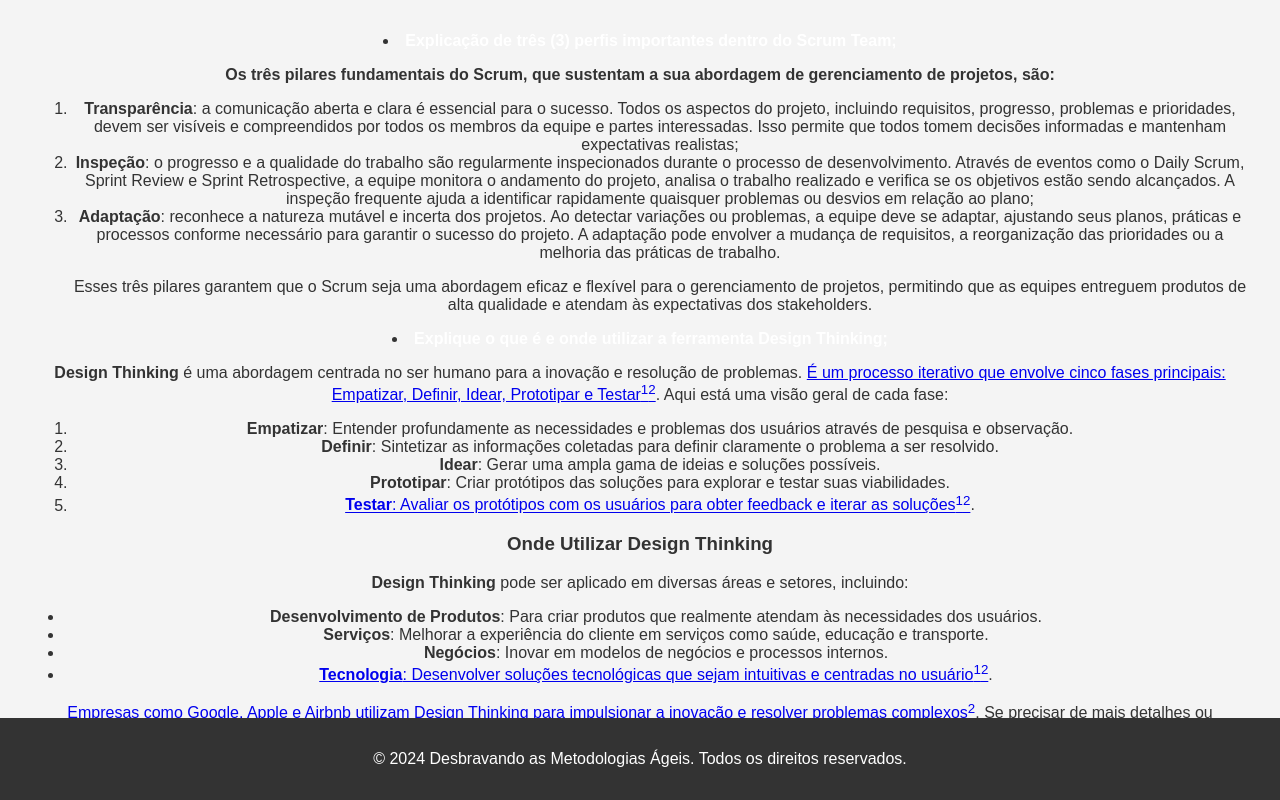
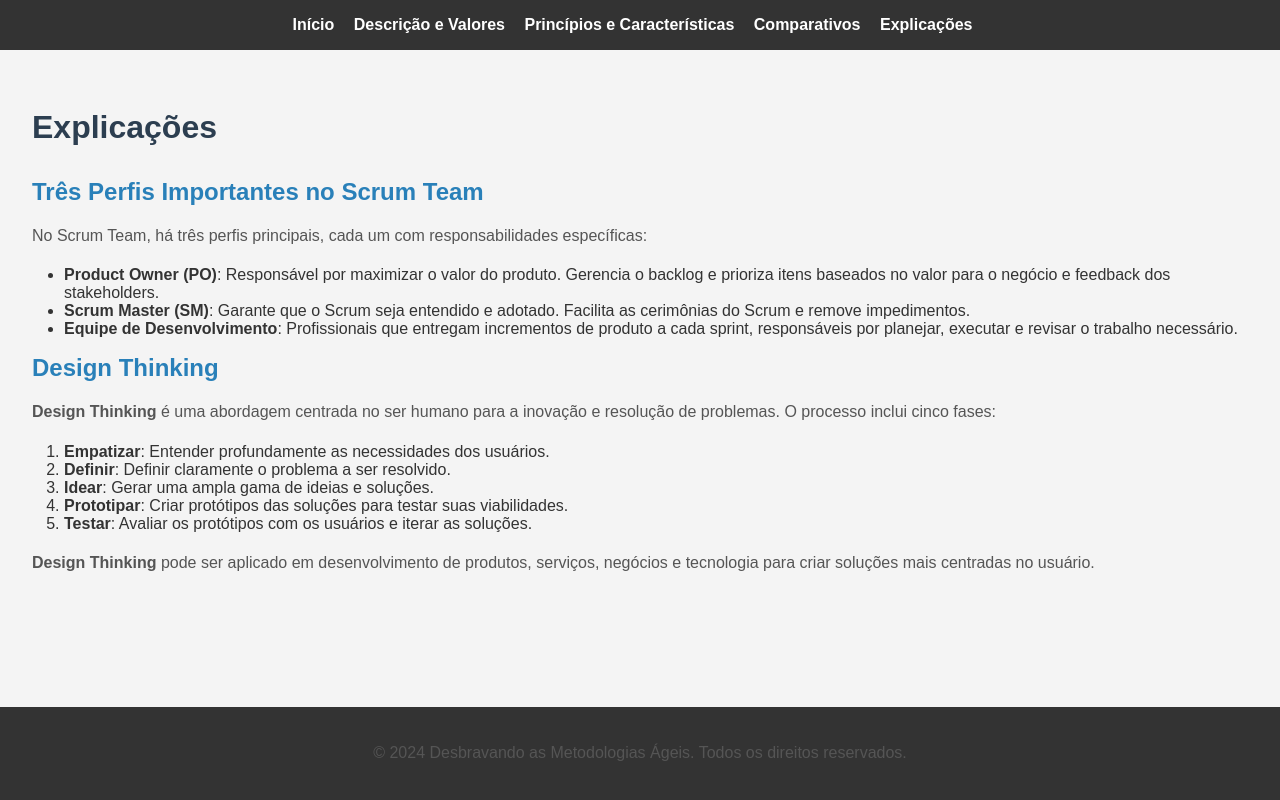
Before and after one commit to CaioGer223/Metodos_Ageis, a plain HTML site: page joarez.html in a window 1280 px wide. Drawn offline with Linux system fonts and the light colour scheme.

Commit message:
Parte Joarez Atualizada

```diff
--- /dev/null
+++ b/explicacoes.css
@@ -0,0 +1,51 @@
+
+main {
+    padding: 2rem;
+    background-color: #f4f4f4; /* Para manter a consistência com o fundo do body */
+}
+
+#intro {
+    margin-bottom: 2rem;
+}
+
+.content {
+    margin-top: 2rem;
+}
+
+h1 {
+    font-size: 2rem;
+    color: #2c3e50;
+    margin-bottom: 1rem;
+}
+
+h2 {
+    font-size: 1.5rem;
+    color: #2980b9;
+    margin-top: 1rem;
+    margin-bottom: 0.5rem;
+}
+
+p {
+    line-height: 1.8;
+    font-size: 1rem;
+    color: #555;
+}
+
+ul {
+    list-style: disc;
+    padding-left: 2rem;
+}
+
+ol {
+    padding-left: 2rem;
+}
+
+footer {
+    background-color: #333;
+    color: #fff;
+    text-align: center;
+    padding: 1rem 0;
+    position: fixed;
+    width: 100%;
+    bottom: 0;
+}
--- a/joarez.html
+++ b/joarez.html
@@ -3,58 +3,48 @@
 <head>
     <meta charset="UTF-8">
     <meta name="viewport" content="width=device-width, initial-scale=1.0">
-    <title>Início</title>
+    <title>Explicações</title>
     <link rel="stylesheet" href="styles.css">
+    <link rel="stylesheet" href="explicacoes.css">
 </head>
 <body>
+    <header id="main-header">
+        <nav id="main-nav">
+            <ul class="nav-list">
+                <li><a href="index.html" class="nav-link">Início</a></li>
+                <li><a href="germano.html" class="nav-link">Descrição e Valores</a></li>
+                <li><a href="maicol.html" class="nav-link">Princípios e Características</a></li>
+                <li><a href="alexandre.html" class="nav-link">Comparativos</a></li>
+                <li><a href="joarez.html" class="nav-link">Explicações</a></li>
+            </ul>
+        </nav>
+    </header>
+
     <main>
-                     <nav id="main-nav">
-                                 <li><a href="alexandre.html" class="nav-link">Explicação de três (3) perfis importantes dentro do Scrum Team;</a></li>
+        <section id="intro">
+            <h1>Explicações</h1>
+            <div class="content">
+                <h2>Três Perfis Importantes no Scrum Team</h2>
+                <p>No Scrum Team, há três perfis principais, cada um com responsabilidades específicas:</p>
+                <ul>
+                    <li><strong>Product Owner (PO)</strong>: Responsável por maximizar o valor do produto. Gerencia o backlog e prioriza itens baseados no valor para o negócio e feedback dos stakeholders.</li>
+                    <li><strong>Scrum Master (SM)</strong>: Garante que o Scrum seja entendido e adotado. Facilita as cerimônias do Scrum e remove impedimentos.</li>
+                    <li><strong>Equipe de Desenvolvimento</strong>: Profissionais que entregam incrementos de produto a cada sprint, responsáveis por planejar, executar e revisar o trabalho necessário.</li>
                 </ul>
-                        <div class="ac-container ac-adaptiveCard has-image" style=""><div class="ac-textBlock" style=""><p><strong>Os três pilares fundamentais do Scrum, que sustentam a sua abordagem de gerenciamento de projetos, são:</strong></p>
+
+                <h2>Design Thinking</h2>
+                <p><strong>Design Thinking</strong> é uma abordagem centrada no ser humano para a inovação e resolução de problemas. O processo inclui cinco fases:</p>
                 <ol>
-                            <li><strong>Transparência</strong>: a comunicação aberta e clara é essencial para o sucesso. Todos os aspectos do projeto, incluindo requisitos, progresso, problemas e prioridades, devem ser visíveis e compreendidos por todos os membros da equipe e partes interessadas. Isso permite que todos tomem decisões informadas e mantenham expectativas realistas;</li>
-                            <li><strong>Inspeção</strong>: o progresso e a qualidade do trabalho são regularmente inspecionados durante o processo de desenvolvimento. Através de eventos como o Daily Scrum, Sprint Review e Sprint Retrospective, a equipe monitora o andamento do projeto, analisa o trabalho realizado e verifica se os objetivos estão sendo alcançados. A inspeção frequente ajuda a identificar rapidamente quaisquer problemas ou desvios em relação ao plano;</li>
-                            <li><strong>Adaptação</strong>: reconhece a natureza mutável e incerta dos projetos. Ao detectar variações ou problemas, a equipe deve se adaptar, ajustando seus planos, práticas e processos conforme necessário para garantir o sucesso do projeto. A adaptação pode envolver a mudança de requisitos, a reorganização das prioridades ou a melhoria das práticas de trabalho.</li>
-
-                            <P>Esses três pilares garantem que o Scrum seja uma abordagem eficaz e flexível para o gerenciamento de projetos, permitindo que as equipes entreguem produtos de alta qualidade e atendam às expectativas dos stakeholders.</p>
+                    <li><strong>Empatizar</strong>: Entender profundamente as necessidades dos usuários.</li>
+                    <li><strong>Definir</strong>: Definir claramente o problema a ser resolvido.</li>
+                    <li><strong>Idear</strong>: Gerar uma ampla gama de ideias e soluções.</li>
+                    <li><strong>Prototipar</strong>: Criar protótipos das soluções para testar suas viabilidades.</li>
+                    <li><strong>Testar</strong>: Avaliar os protótipos com os usuários e iterar as soluções.</li>
+                </ol>
+                <p><strong>Design Thinking</strong> pode ser aplicado em desenvolvimento de produtos, serviços, negócios e tecnologia para criar soluções mais centradas no usuário.</p>
             </div>
-
-                        <li><a href="alexandre.html" class="nav-link">Explique o que é e onde utilizar a ferramenta Design Thinking;</a></li>
-                         </ul>
-                         <div class="content user-select-text" tabindex="0" aria-description="" aria-label="Enviado por Copilot: **Design Thinking** é uma abordagem centrada no ser humano para a inovação e resolução de problemas. É um processo iterativo que envolve cinco fases principais: Empatizar, Definir, Idear, Prototipar e Testar[^1^][^2^]. Aqui está uma visão geral de cada fase:
-
-
-                               <div class="ac-container ac-adaptiveCard has-image" style=""><div class="ac-textBlock" style=""><p><strong>Design Thinking</strong> é uma abordagem centrada no ser humano para a inovação e resolução de problemas. <a href="https://www.uxdesigninstitute.com/blog/what-is-design-thinking/" class="tooltip-target" data-citationid="3ba9e6ff-613b-33c9-28cc-0dde6910819e-5-group" h="ID=discoverbing,5015.1" target="_blank">É um processo iterativo que envolve cinco fases principais: Empatizar, Definir, Idear, Prototipar e Testar</a><a href="https://www.uxdesigninstitute.com/blog/what-is-design-thinking/" class="ac-anchor sup-target" target="_blank" data-citationid="3ba9e6ff-613b-33c9-28cc-0dde6910819e-3" aria-label="1: Design Thinking" h="ID=discoverbing,5015.1"><sup class="citation-sup">1</sup></a><a href="https://www.interaction-design.org/literature/topics/design-thinking" class="ac-anchor sup-target" target="_blank" data-citationid="3ba9e6ff-613b-33c9-28cc-0dde6910819e-5" aria-label="2: Design Thinking" h="ID=discoverbing,5015.1"><sup class="citation-sup">2</sup></a>. Aqui está uma visão geral de cada fase:</p>
-                         <ol>
-                         <li><strong>Empatizar</strong>: Entender profundamente as necessidades e problemas dos usuários através de pesquisa e observação.</li>
-                         <li><strong>Definir</strong>: Sintetizar as informações coletadas para definir claramente o problema a ser resolvido.</li>
-                         <li><strong>Idear</strong>: Gerar uma ampla gama de ideias e soluções possíveis.</li>
-                         <li><strong>Prototipar</strong>: Criar protótipos das soluções para explorar e testar suas viabilidades.</li>
-                         <li><a href="https://www.uxdesigninstitute.com/blog/what-is-design-thinking/" class="tooltip-target" data-citationid="3ba9e6ff-613b-33c9-28cc-0dde6910819e-20-group" h="ID=discoverbing,5015.1" target="_blank"><strong>Testar</strong>: Avaliar os protótipos com os usuários para obter feedback e iterar as soluções</a><a href="https://www.uxdesigninstitute.com/blog/what-is-design-thinking/" class="ac-anchor sup-target" target="_blank" data-citationid="3ba9e6ff-613b-33c9-28cc-0dde6910819e-18" aria-label="1: Testar" h="ID=discoverbing,5015.1"><sup class="citation-sup">1</sup></a><a href="https://www.interaction-design.org/literature/topics/design-thinking" class="ac-anchor sup-target" target="_blank" data-citationid="3ba9e6ff-613b-33c9-28cc-0dde6910819e-20" aria-label="2: Testar" h="ID=discoverbing,5015.1"><sup class="citation-sup">2</sup></a>.</li>
-                         </ol>
-                         <h3>Onde Utilizar Design Thinking</h3>
-                         <p><strong>Design Thinking</strong> pode ser aplicado em diversas áreas e setores, incluindo:</p>
-                         <ul>
-                         <li><strong>Desenvolvimento de Produtos</strong>: Para criar produtos que realmente atendam às necessidades dos usuários.</li>
-                         <li><strong>Serviços</strong>: Melhorar a experiência do cliente em serviços como saúde, educação e transporte.</li>
-                         <li><strong>Negócios</strong>: Inovar em modelos de negócios e processos internos.</li>
-                         <li><a href="https://www.uxdesigninstitute.com/blog/what-is-design-thinking/" class="tooltip-target" data-citationid="3ba9e6ff-613b-33c9-28cc-0dde6910819e-36-group" h="ID=discoverbing,5015.1"><strong>Tecnologia</strong>: Desenvolver soluções tecnológicas que sejam intuitivas e centradas no usuário</a><a href="https://www.uxdesigninstitute.com/blog/what-is-design-thinking/" class="ac-anchor sup-target" target="_blank" data-citationid="3ba9e6ff-613b-33c9-28cc-0dde6910819e-34" aria-label="1: Tecnologia" h="ID=discoverbing,5015.1"><sup class="citation-sup">1</sup></a><a href="https://www.interaction-design.org/literature/topics/design-thinking" class="ac-anchor sup-target" target="_blank" data-citationid="3ba9e6ff-613b-33c9-28cc-0dde6910819e-36" aria-label="2: Tecnologia" h="ID=discoverbing,5015.1"><sup class="citation-sup">2</sup></a>.</li>
-                         </ul>
-                         <p><a href="https://www.interaction-design.org/literature/topics/design-thinking" class="tooltip-target" data-citationid="3ba9e6ff-613b-33c9-28cc-0dde6910819e-39-group" h="ID=discoverbing,5015.1" target="_blank">Empresas como Google, Apple e Airbnb utilizam Design Thinking para impulsionar a inovação e resolver problemas complexos</a><a href="https://www.interaction-design.org/literature/topics/design-thinking" class="ac-anchor sup-target" target="_blank" data-citationid="3ba9e6ff-613b-33c9-28cc-0dde6910819e-39" aria-label="2: " h="ID=discoverbing,5015.1"><sup class="citation-sup">2</sup></a>. Se precisar de mais detalhes ou exemplos específicos, estou aqui para ajudar!</p>
-                         </div><div class="ac-horizontal-separator" aria-hidden="true" style=""></div></div>
-                               <div class="ad-container"><!----> <!---->
-
-                              <slot name="slot-f026aa4f-a153-d06a-4e7c-0afd8f8e4a29-inline"></slot>
-
-                           </div>
-
-                        </div>
-
-                        </nav>
+        </section>
     </main>
-
-
 
     <footer>
         <p>&copy; 2024 Desbravando as Metodologias Ágeis. Todos os direitos reservados.</p>
```
Lines whose indentation alone changed are shown as unchanged.
